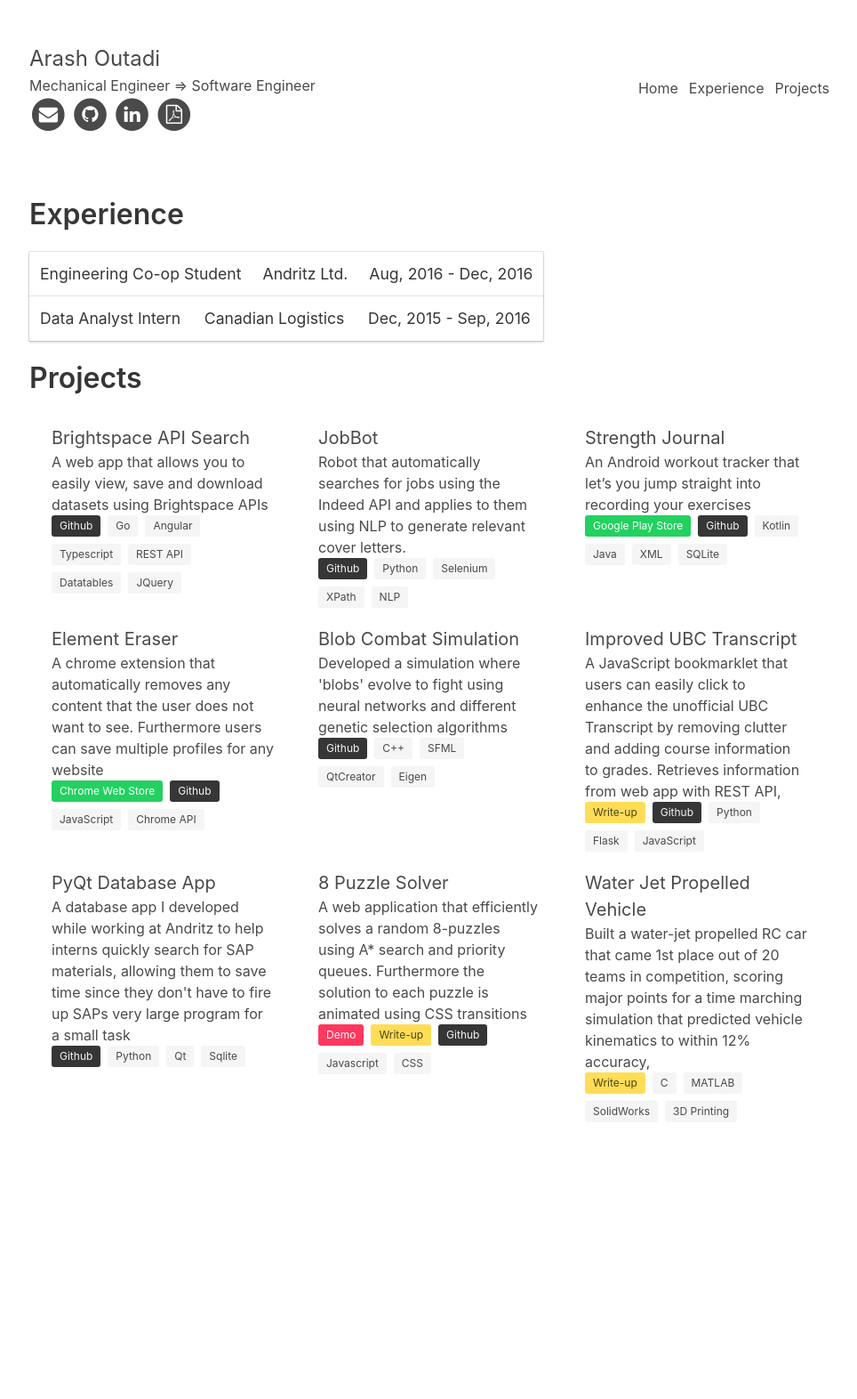
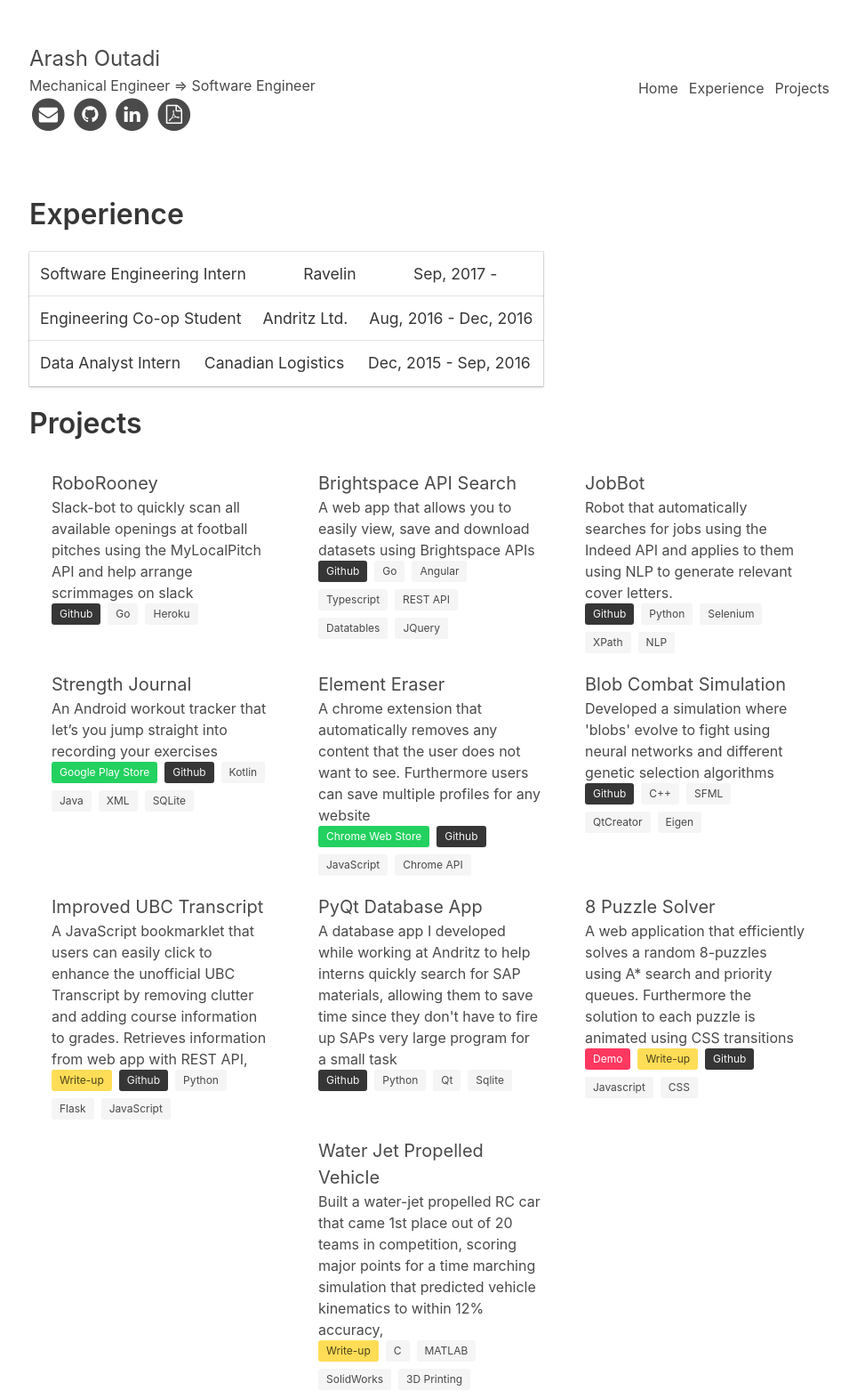
Before and after one commit to arashout/arashout.site, a Jekyll site: the page built from index.html, in a window 1280 px wide. Shown: the whole page at 89% size, without its empty margins (157-1121 px from the left). Built offline with Jekyll 4.4.1, drawn with Linux system fonts in a browser that asks for light colours; before the commit the page ends 1271 px from its top, so only the background shows below that.

Commit message:
Updated with some Ravelin Info

```diff
--- a/_data/resume.yaml
+++ b/_data/resume.yaml
@@ -47,6 +47,12 @@ profiles:
             </span>
             </a>
 experiences:
+  - company: Ravelin
+    position: Software Engineering Intern
+    startDate: 2017-09-12T00:00:00.000Z
+    endDate:
+    highlights:
+
   - company: Andritz Ltd.
     position: Engineering Co-op Student
     startDate: 2016-08-22T00:00:00.000Z
@@ -74,6 +80,15 @@ experiences:
         allowing the owner to make informed decisions about company operations
 
 projects:
+  - name: RoboRooney
+    source: 'https://github.com/arashout/RoboRooneyStarter'
+    summary: >-
+      Slack-bot to quickly scan all available openings at football pitches
+      using the MyLocalPitch API and help arrange scrimmages on slack
+    technologies:
+      - Go
+      - Heroku
+
   - name: Brightspace API Search
     source: 'https://github.com/arashout/BrightSpaceAPIClient'
     summary: >-
```
